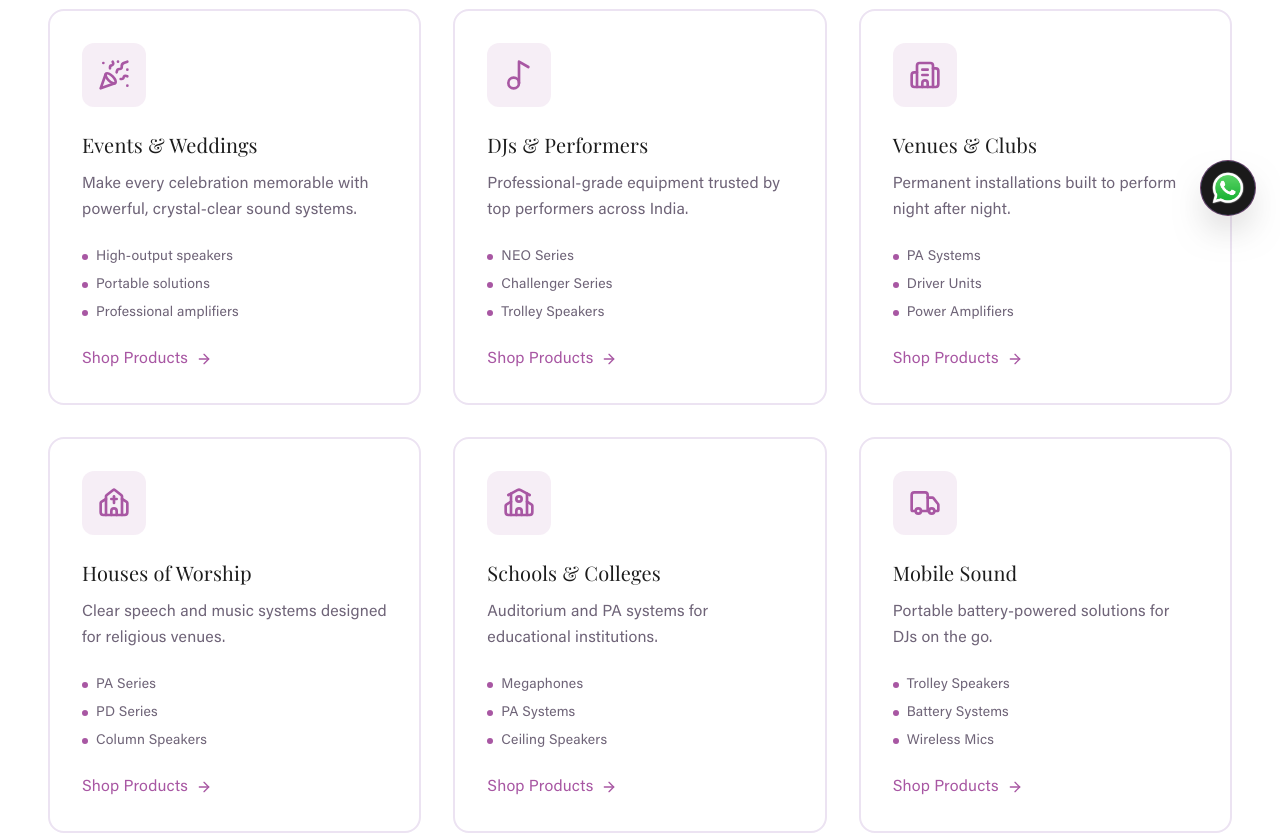
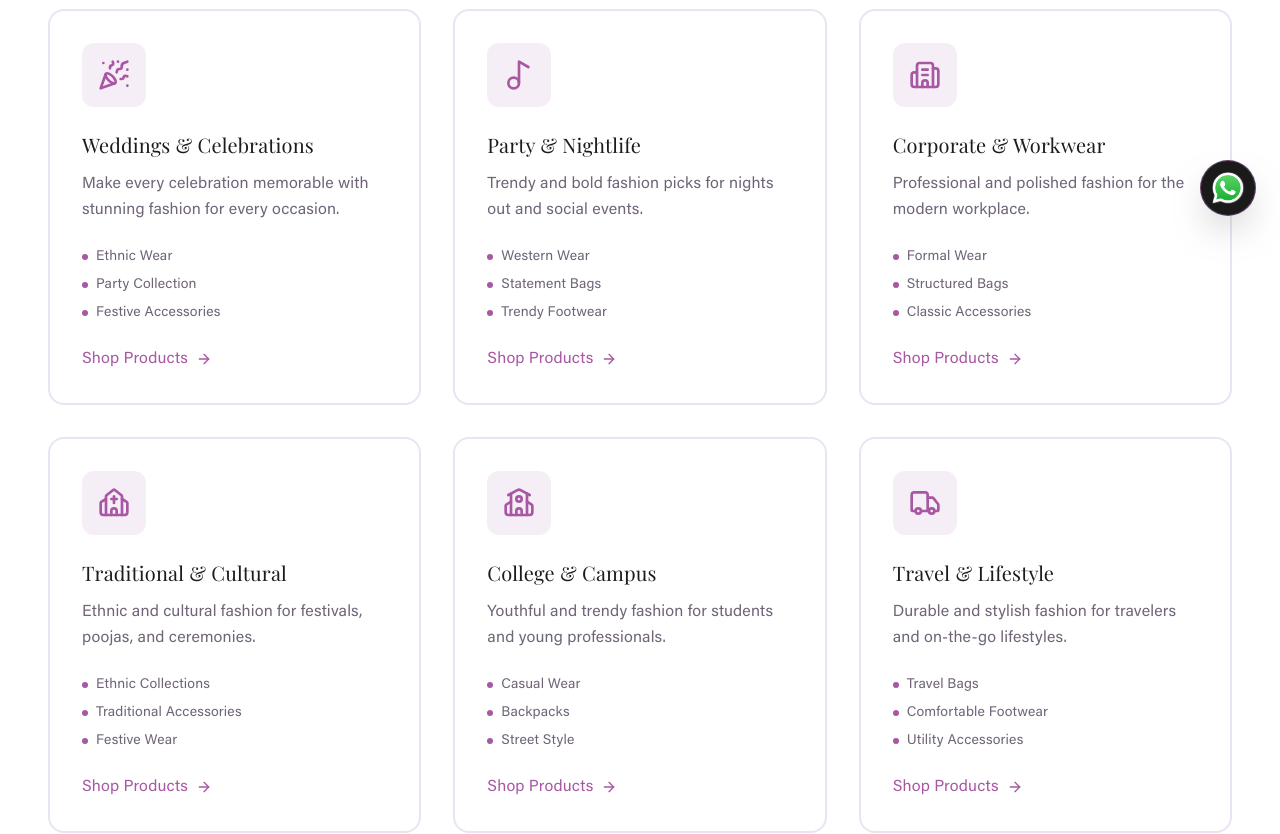
Before and after one commit to desirediv0/style-villa, a Next.js app in the folder client/: page /industries in a window 1280 px wide. Shown: the part 560-1394 px from the top of the page. Built offline with nearby package versions, Linux system fonts and the light colour scheme; no server answers.

Commit message:
feat: add Industries, Terms, and Warranty pages with FeaturedProducts and ShopByCategory components

```diff
--- a/client/src/app/industries/page.js
+++ b/client/src/app/industries/page.js
@@ -11,45 +11,45 @@ export const metadata = {
 const industries = [
     {
         icon: PartyPopper,
-        name: "Events & Weddings",
-        description: "Make every celebration memorable with powerful, crystal-clear sound systems.",
-        features: ["High-output speakers", "Portable solutions", "Professional amplifiers"],
-        link: "/products?category=dj-speakers",
+        name: "Weddings & Celebrations",
+        description: "Make every celebration memorable with stunning fashion for every occasion.",
+        features: ["Ethnic Wear", "Party Collection", "Festive Accessories"],
+        link: "/products",
     },
     {
         icon: Music2,
-        name: "DJs & Performers",
-        description: "Professional-grade equipment trusted by top performers across India.",
-        features: ["NEO Series", "Challenger Series", "Trolley Speakers"],
-        link: "/products?category=neo-series",
+        name: "Party & Nightlife",
+        description: "Trendy and bold fashion picks for nights out and social events.",
+        features: ["Western Wear", "Statement Bags", "Trendy Footwear"],
+        link: "/products",
     },
     {
         icon: Building2,
-        name: "Venues & Clubs",
-        description: "Permanent installations built to perform night after night.",
-        features: ["PA Systems", "Driver Units", "Power Amplifiers"],
-        link: "/products?category=pa-series",
+        name: "Corporate & Workwear",
+        description: "Professional and polished fashion for the modern workplace.",
+        features: ["Formal Wear", "Structured Bags", "Classic Accessories"],
+        link: "/products",
     },
     {
         icon: Church,
-        name: "Houses of Worship",
-        description: "Clear speech and music systems designed for religious venues.",
-        features: ["PA Series", "PD Series", "Column Speakers"],
-        link: "/products?category=pd-series",
+        name: "Traditional & Cultural",
+        description: "Ethnic and cultural fashion for festivals, poojas, and ceremonies.",
+        features: ["Ethnic Collections", "Traditional Accessories", "Festive Wear"],
+        link: "/products",
     },
     {
         icon: School,
-        name: "Schools & Colleges",
-        description: "Auditorium and PA systems for educational institutions.",
-        features: ["Megaphones", "PA Systems", "Ceiling Speakers"],
-        link: "/products?category=megaphones",
+        name: "College & Campus",
+        description: "Youthful and trendy fashion for students and young professionals.",
+        features: ["Casual Wear", "Backpacks", "Street Style"],
+        link: "/products",
     },
     {
         icon: Truck,
-        name: "Mobile Sound",
-        description: "Portable battery-powered solutions for DJs on the go.",
-        features: ["Trolley Speakers", "Battery Systems", "Wireless Mics"],
-        link: "/products?category=trolley-speakers",
+        name: "Travel & Lifestyle",
+        description: "Durable and stylish fashion for travelers and on-the-go lifestyles.",
+        features: ["Travel Bags", "Comfortable Footwear", "Utility Accessories"],
+        link: "/products",
     },
 ];
 
@@ -58,7 +58,7 @@ export default function IndustriesPage() {
         <div className="bg-page min-h-screen">
             <PageHero
                 title="Industries We Serve"
-                description="Professional audio solutions tailored for your specific needs"
+                description="Professional fashion solutions tailored for your specific needs"
                 breadcrumbs={[{ label: "Industries" }]}
                 variant="default"
                 size="md"
@@ -109,7 +109,7 @@ export default function IndustriesPage() {
                             Need Help Choosing?
                         </h2>
                         <p className="text-lg text-muted-foreground mb-8">
-                            Our audio experts can recommend the perfect equipment setup for your specific use case and budget.
+                            Our fashion experts can recommend the perfect outfit or accessory for your specific occasion and budget.
                         </p>
                         <div className="flex flex-col sm:flex-row gap-4 justify-center">
                             <Link href="/contact">
--- a/client/src/app/warranty/page.js
+++ b/client/src/app/warranty/page.js
@@ -62,11 +62,11 @@ export default function WarrantyPage() {
                             Our 1-year manufacturer warranty covers:
                         </p>
                         <ul className="space-y-2 mb-8">
-                            <li>Manufacturing defects in materials and workmanship</li>
-                            <li>Electronics component failures under normal use</li>
-                            <li>Speaker driver defects and failures</li>
-                            <li>Amplifier circuit issues</li>
-                            <li>Power supply failures</li>
+                            <li>Manufacturing defects in materials and craftsmanship</li>
+                            <li>Defective zippers, buckles, or hardware on bags and accessories</li>
+                            <li>Stitching or seam defects on clothing and footwear</li>
+                            <li>Colour fading or material defects under normal use</li>
+                            <li>Structural defects in footwear soles and uppers</li>
                         </ul>
 
                         <h2 className="font-display text-2xl   mb-4">What&apos;s Not Covered</h2>
@@ -75,10 +75,10 @@ export default function WarrantyPage() {
                         </p>
                         <ul className="space-y-2 mb-8">
                             <li>Physical damage from mishandling, accidents, or drops</li>
-                            <li>Damage from improper installation or incorrect voltage</li>
-                            <li>Water damage or exposure to extreme conditions</li>
-                            <li>Damage from unauthorized repairs or modifications</li>
-                            <li>Normal wear and tear (cosmetic scratches, fading)</li>
+                            <li>Damage from improper care or washing</li>
+                            <li>Damage from exposure to extreme conditions</li>
+                            <li>Damage from unauthorized alterations or modifications</li>
+                            <li>Normal wear and tear (cosmetic scratches, fading, sole wear)</li>
                             <li>Damage from commercial rental use</li>
                         </ul>
 
--- a/client/src/components/sections/FeaturedProducts.jsx
+++ b/client/src/components/sections/FeaturedProducts.jsx
@@ -82,7 +82,7 @@ export const FeaturedProducts = () => {
               Featured
             </div>
             <h2 className="text-2xl md:text-4xl   text-gray-900 mb-2">Featured Products</h2>
-            <p className="text-gray-600 max-w-xl mx-auto text-sm">Handpicked selection of premium audio equipment</p>
+            <p className="text-gray-600 max-w-xl mx-auto text-sm">Handpicked selection of premium fashion</p>
           </div>
           <div className="grid grid-cols-2 md:grid-cols-4 lg:grid-cols-6 gap-4">
             {[...Array(6)].map((_, index) => (
@@ -108,7 +108,7 @@ export const FeaturedProducts = () => {
             Featured
           </div>
           <h2 className="text-2xl md:text-4xl   text-gray-900 mb-2">Featured Products</h2>
-          <p className="text-gray-600 max-w-xl mx-auto text-sm">Handpicked selection of premium audio equipment</p>
+          <p className="text-gray-600 max-w-xl mx-auto text-sm">Handpicked selection of premium fashion</p>
         </div>
 
         {/* Products Carousel */}
--- a/client/src/components/sections/ShopByCategory.jsx
+++ b/client/src/components/sections/ShopByCategory.jsx
@@ -6,46 +6,46 @@ import { ArrowRight } from "lucide-react";
 
 const categories = [
   {
-    name: "Amplifier",
-    slug: "amplifier",
-    description: "Professional sound systems",
+    name: "Clothing",
+    slug: "clothing",
+    description: "Premium fashion collection",
     image: "/stylevilla.jpg",
+    products: "50+ Products"
+  },
+  {
+    name: "Handbags",
+    slug: "handbags",
+    description: "Designer bag collection",
+    image: "/hero-slide-1.png",
+    products: "30+ Products"
+  },
+  {
+    name: "Footwear",
+    slug: "footwear",
+    description: "Trendy shoes & sandals",
+    image: "/hero-slide-2.jpg",
+    products: "40+ Products"
+  },
+  {
+    name: "Accessories",
+    slug: "accessories",
+    description: "Imported style essentials",
+    image: "/hero-slide-3.png",
     products: "25+ Products"
   },
   {
-    name: "Crossover Network",
-    slug: "crossover-network",
-    description: "Power-packed performance",
-    image: "/hero-slide-1.png",
+    name: "Watches",
+    slug: "watches",
+    description: "Classic timepieces",
+    image: "/stylevilla.jpg",
     products: "15+ Products"
   },
   {
-    name: "Driver Unit",
-    slug: "driver-unit",
-    description: "Public address systems",
-    image: "/hero-slide-2.jpg",
-    products: "20+ Products"
-  },
-  {
-    name: "Megaphone",
-    slug: "megaphone",
-    description: "High-power amplification",
-    image: "/hero-slide-3.png",
-    products: "30+ Products"
-  },
-  {
-    name: "Mixer",
-    slug: "mixer",
-    description: "Next-gen technology",
-    image: "/stylevilla.jpg",
-    products: "12+ Products"
-  },
-  {
-    name: "NEO Speaker",
-    slug: "neo-speaker",
-    description: "Portable solutions",
+    name: "Women's Fashion",
+    slug: "womens-fashion",
+    description: "Curated women's collection",
     image: "/hero-slide-1.png",
-    products: "18+ Products"
+    products: "60+ Products"
   }
 ];
 
@@ -60,7 +60,7 @@ export const ShopByCategory = () => {
               Shop by Category
             </p>
             <h2 className="font-display text-4xl md:text-5xl   text-foreground">
-              Find Your Sound
+              Find Your Style
             </h2>
           </div>
           <Link
```
Also changed, not shown: client/src/app/terms/page.js (+5 -5 lines).
